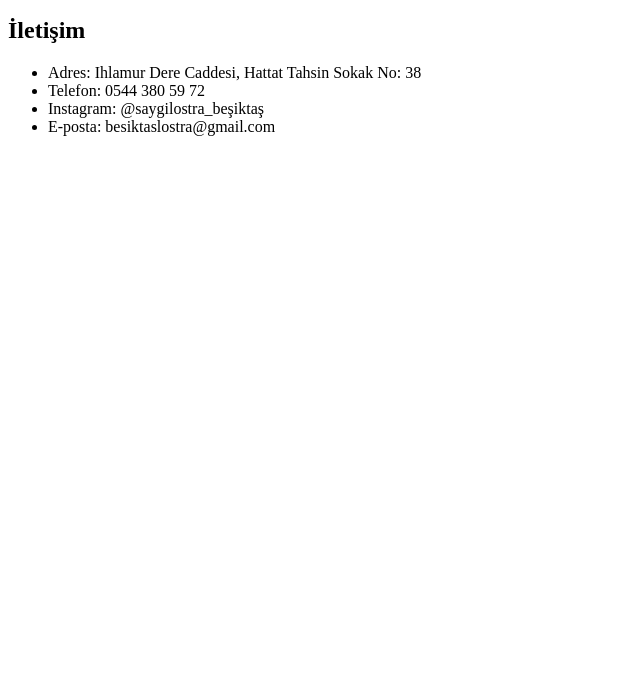
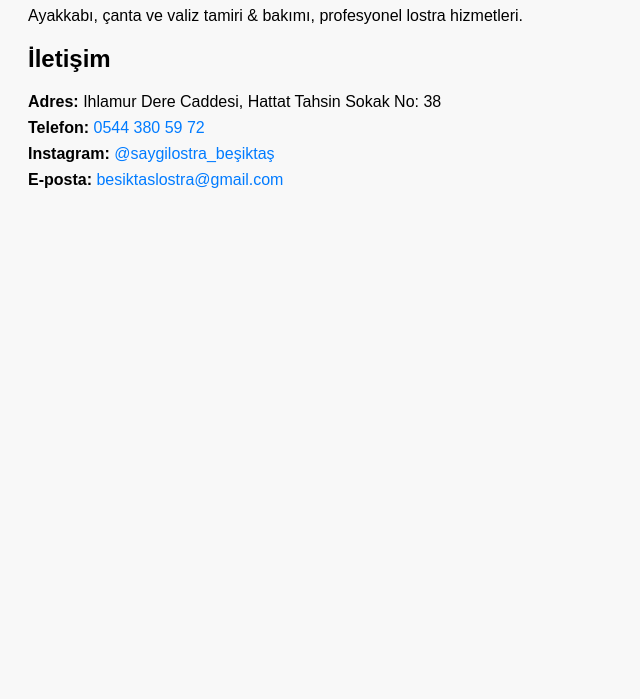
Before and after one commit to kdrszgn/besiktassaygilostra.github.io, a plain HTML site: page index.html in a window 1280 px wide. Shown: the part 101-800 px from the top of the page, without its empty margins (0-640 px from the left). Drawn offline with Linux system fonts and the light colour scheme.

Commit message:
Update index.html

```diff
--- a/index.html
+++ b/index.html
@@ -4,17 +4,41 @@
   <meta charset="UTF-8">
   <meta name="viewport" content="width=device-width, initial-scale=1.0">
   <title>Beşiktaş Saygı Lostra</title>
+  <style>
+    body {
+      font-family: Arial, sans-serif;
+      padding: 20px;
+      background-color: #f8f8f8;
+    }
+    h1 {
+      color: #333;
+    }
+    ul {
+      list-style-type: none;
+      padding: 0;
+    }
+    li {
+      margin-bottom: 8px;
+    }
+    a {
+      color: #007bff;
+      text-decoration: none;
+    }
+    a:hover {
+      text-decoration: underline;
+    }
+  </style>
 </head>
 <body>
   <h1>Beşiktaş Saygı Lostra</h1>
-    <p>Ayakkabı, çanta ve valiz tamiri & bakımı. Lostra hizmeti veriyoruz.</p>
+  <p>Ayakkabı, çanta ve valiz tamiri & bakımı, profesyonel lostra hizmetleri.</p>
 
   <h2>İletişim</h2>
   <ul>
-        <li>Adres: Ihlamur Dere Caddesi, Hattat Tahsin Sokak No: 38</li>
-        <li>Telefon: 0544 380 59 72</li>
-        <li>Instagram: @saygilostra_beşiktaş</li>
-        <li>E-posta: besiktaslostra@gmail.com</li>
+    <li><strong>Adres:</strong> Ihlamur Dere Caddesi, Hattat Tahsin Sokak No: 38</li>
+    <li><strong>Telefon:</strong> <a href="tel:+905443805972">0544 380 59 72</a></li>
+    <li><strong>Instagram:</strong> <a href="https://instagram.com/saygilostra_beşiktaş" target="_blank">@saygilostra_beşiktaş</a></li>
+    <li><strong>E-posta:</strong> <a href="mailto:besiktaslostra@gmail.com">besiktaslostra@gmail.com</a></li>
   </ul>
 </body>
 </html>
```
Lines whose indentation alone changed are shown as unchanged.
